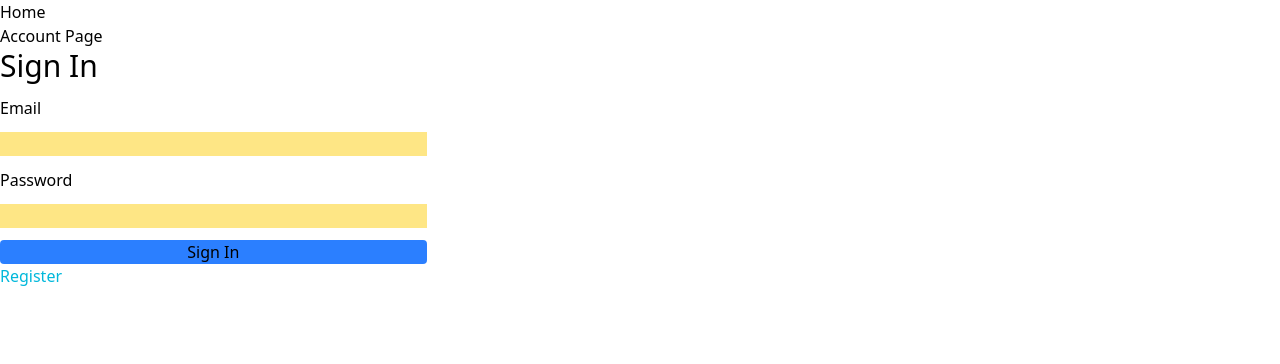
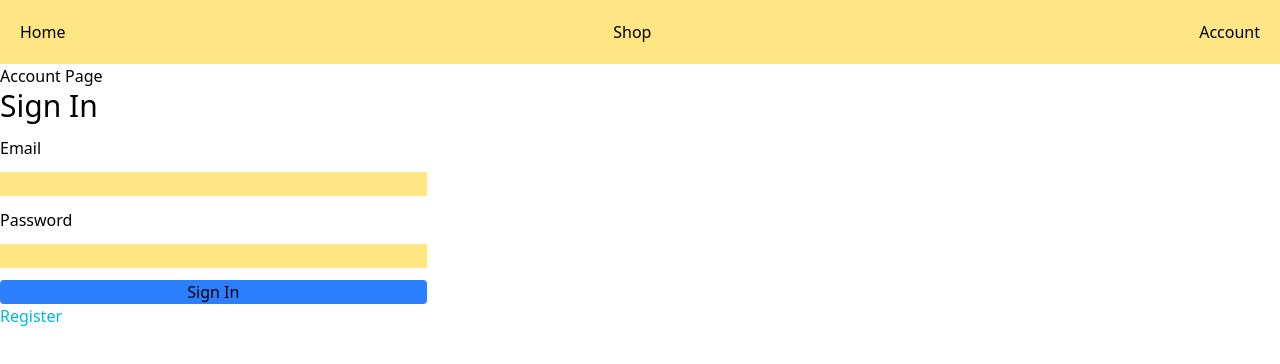
Before and after one commit to SeiRann/shop_frontend, a Next.js app: page /account in a window 1280 px wide. Shown: the top 364 px of the page. Built offline with nearby package versions, Linux system fonts and the light colour scheme; no server answers.

Commit message:
added basic navbar

```diff
--- /dev/null
+++ b/src/app/components/navBar.tsx
@@ -0,0 +1,15 @@
+import Link from "next/link";
+import { useGlobalContext } from "@/app/context/globalContext";
+
+export default function NavBar() {
+    const { isAdmin } = useGlobalContext();
+
+    return (
+        <div className="flex justify-between p-5 bg-amber-200 ">
+            <Link href="/">Home</Link>
+            <h1>Shop</h1>
+            <Link href="/account">Account</Link>
+            {isAdmin ? <Link href="/admin">Admin</Link> : <></>}
+        </div>
+    );
+}
--- a/src/app/context/globalContext.tsx
+++ b/src/app/context/globalContext.tsx
@@ -1,6 +1,7 @@
 "use client";
 import { useEffect, createContext, useContext, useState } from "react";
 import { Constants } from "../constants";
+import NavBar from "../components/navBar";
 
 type GlobalContextType = {
     isLoggedIn: boolean;
@@ -46,6 +47,7 @@ export function GlobalProvider({ children }: { children: React.ReactNode }) {
         <GlobalContext.Provider
             value={{ isLoggedIn, setIsLoggedIn, isAdmin, setIsAdmin }}
         >
+            <NavBar />
             {loading ? <div>loading...</div> : children}
         </GlobalContext.Provider>
     );
--- a/src/app/layout.tsx
+++ b/src/app/layout.tsx
@@ -12,7 +12,6 @@ export default function RootLayout({
         <html lang="en">
             <body>
                 <GlobalProvider>
-                    <Link href="/">Home</Link>
                     {children}
                 </GlobalProvider>
             </body>
--- a/src/app/page.tsx
+++ b/src/app/page.tsx
@@ -1,14 +1,5 @@
 "use client";
-import { useGlobalContext } from "./context/globalContext";
-import Link from "next/link";
 
 export default function Home() {
-    const { isAdmin } = useGlobalContext();
-
-    return (
-        <div>
-            <Link href="/account">Account</Link>
-            {isAdmin ? <Link href="/admin">Admin</Link> : <></>}
-        </div>
-    );
+    return <div></div>;
 }
```
